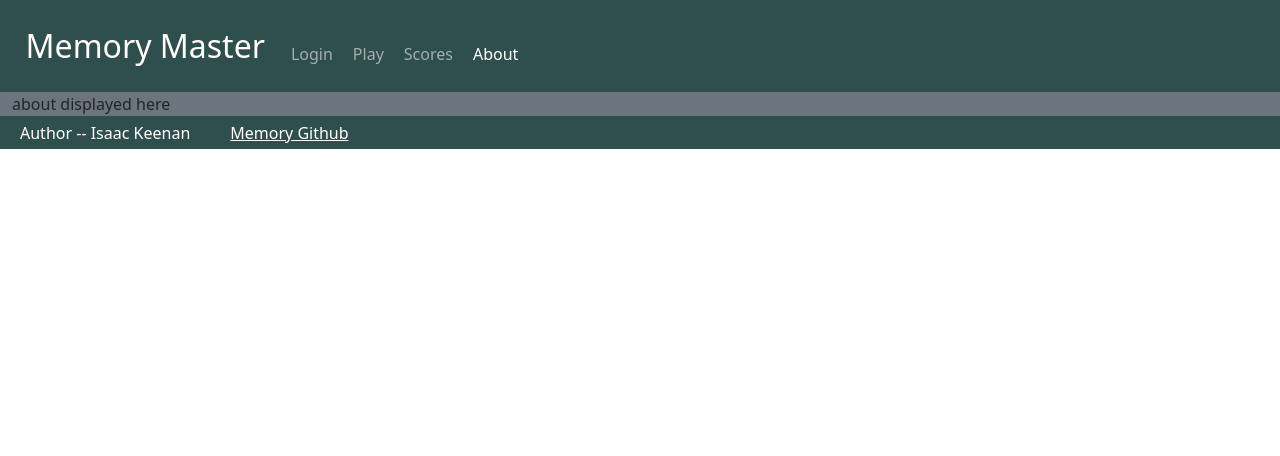
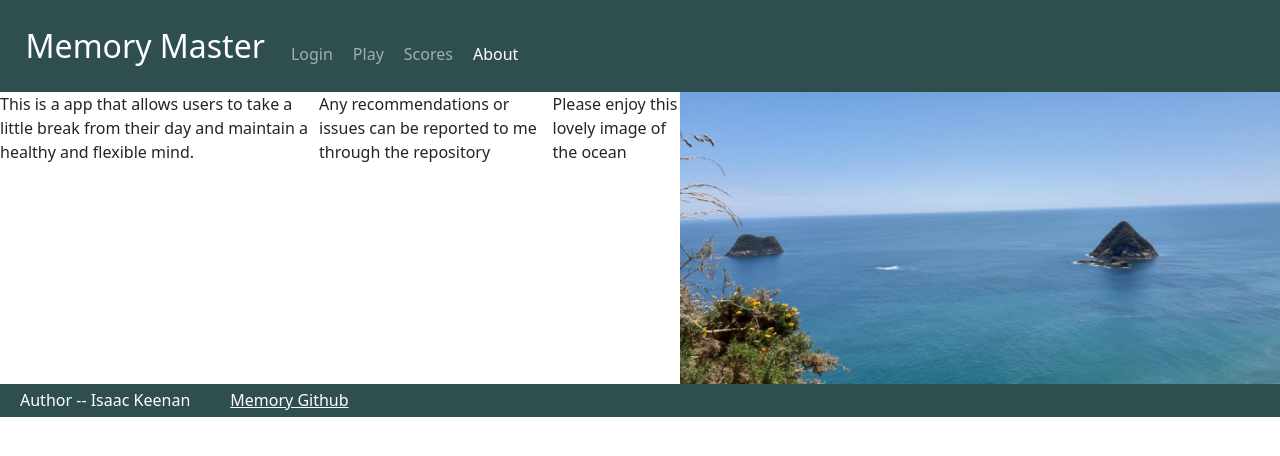
Before and after one commit to peacoltrain/startup, a React (Vite) app: page /about in a window 1280 px wide. Shown: the top 456 px of the page. Built offline with nearby package versions, Linux system fonts and the light colour scheme.

Commit message:
Got about content ported over

```diff
--- a/src/about/about.jsx
+++ b/src/about/about.jsx
@@ -2,8 +2,18 @@ import React from 'react';
 
 export function About() {
   return (
-    <main className="container-fluid bg-secondary text-center">
-      <div>about displayed here</div>
+    <main>
+        <br/>
+        <p>This is a app that allows users to take a little
+            break from their day and maintain a healthy and
+            flexible mind.
+        </p>
+        <p>Any recommendations or issues can be reported to me through the repository</p>
+
+        <p>Please enjoy this lovely image of the ocean</p>
+
+        <img src="../../public/oceanview.jpg" alt="Bright Blue Ocean" width="600"></img>
+
     </main>
   );
 }
```
